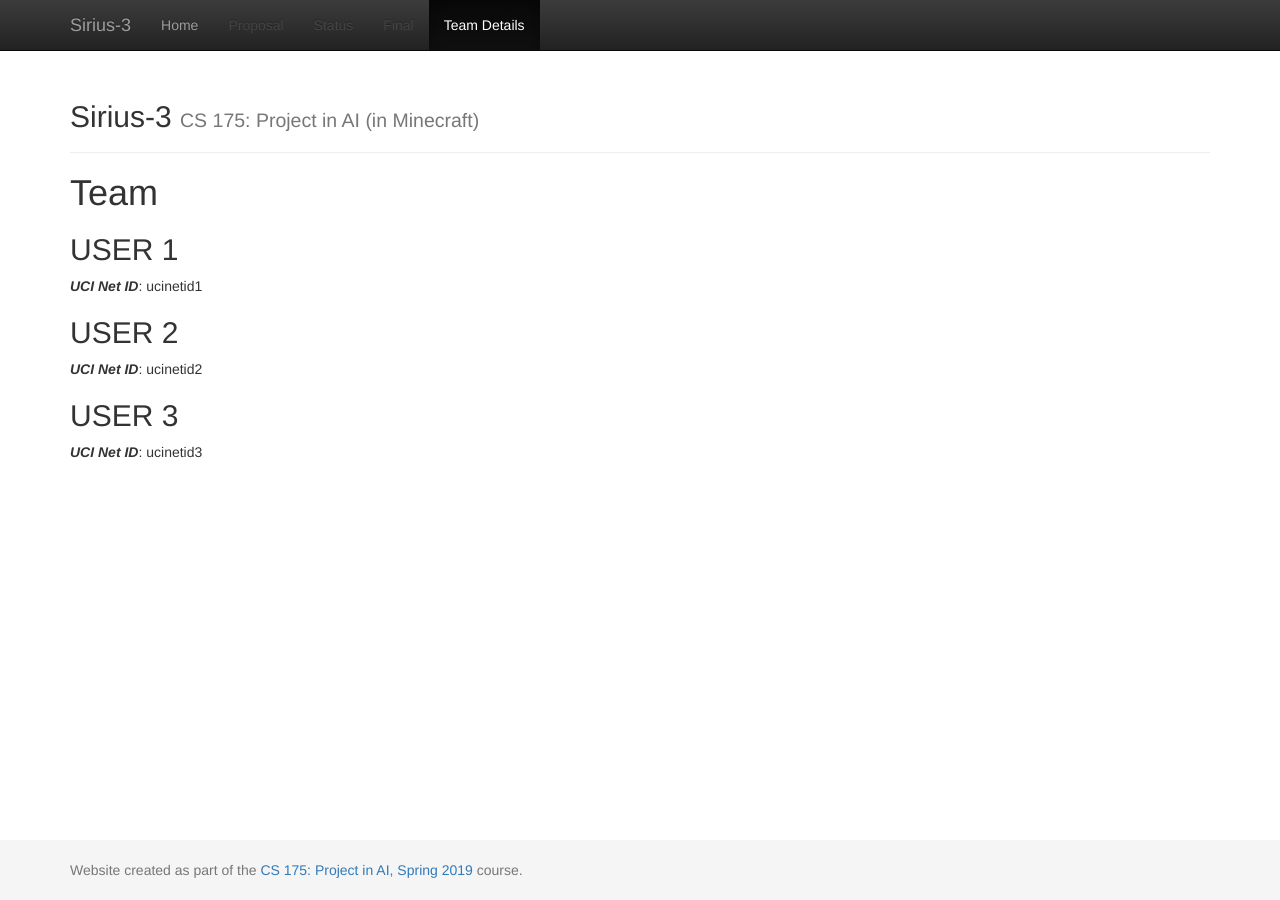
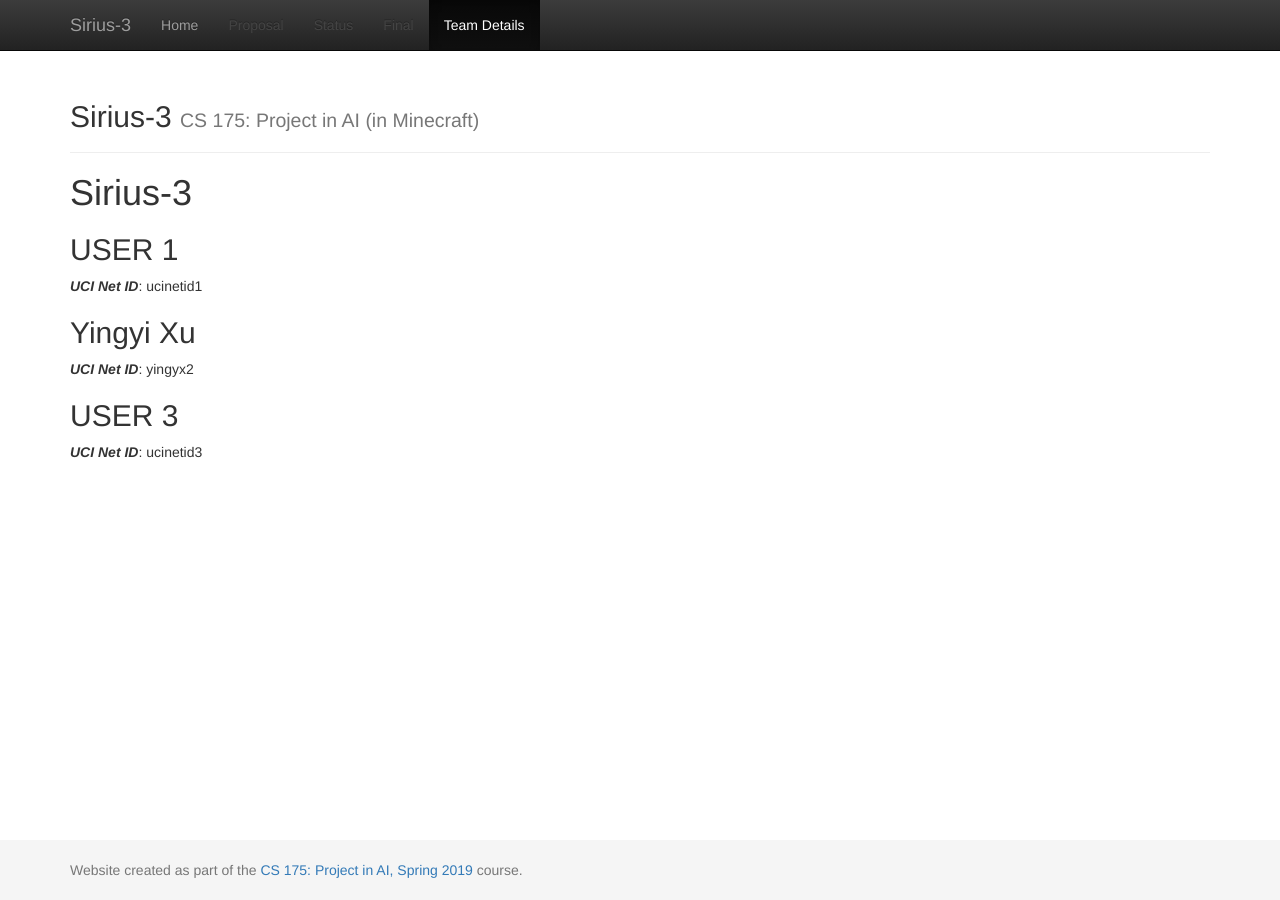
Before and after one commit to jiacheh4/Sirius-3, a Jekyll site: the page built from docs/team.md, in a window 1280 px wide. Built offline with Jekyll 4.4.1, drawn with Linux system fonts in a browser that asks for light colours.

Commit message:
changed title and names

```diff
--- a/docs/team.md
+++ b/docs/team.md
@@ -1,6 +1,6 @@
 ---
 layout: default
-title:  Team
+title:  Sirius-3
 ---
 
 # {{ page.title }}
@@ -9,8 +9,8 @@ title:  Team
 ## USER 1
 ***UCI Net ID***: ucinetid1
 
-## USER 2
-***UCI Net ID***: ucinetid2
+## Yingyi Xu
+***UCI Net ID***: yingyx2
 
 ## USER 3
 ***UCI Net ID***: ucinetid3
```
